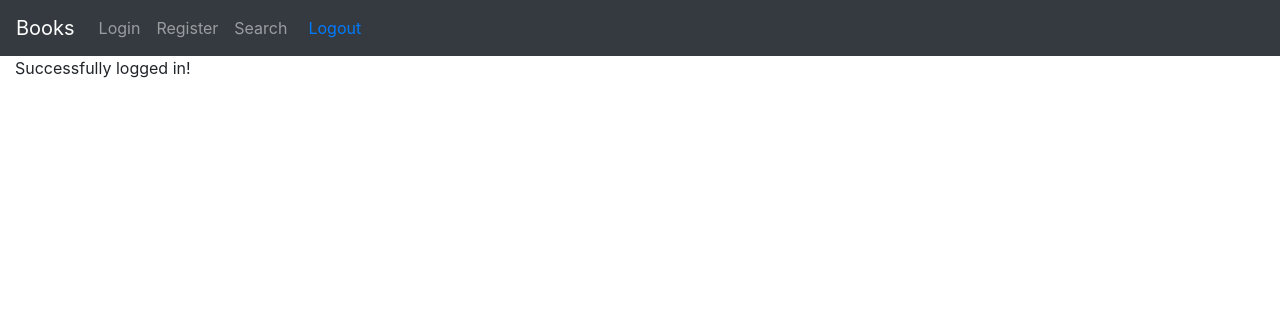
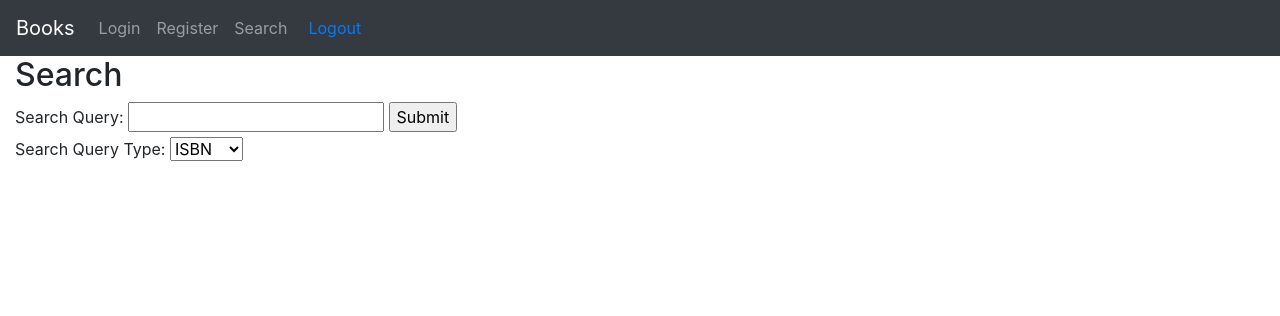
Before and after one commit to mminton21/project1, a Python web app: template templates/index.html in a window 1280 px wide. Shown: the top 316 px of the page. Run offline with Jinja, Linux system fonts and the light colour scheme; the template is opened without the code that fills it, so the values that code supplies are empty; some libraries are stand-ins or nearby versions.

Commit message:
Added Search tool to index.html

```diff
--- a/templates/index.html
+++ b/templates/index.html
@@ -3,6 +3,19 @@
 {% block title %}Index{% endblock %}
 {% block content %}
 
-Successfully logged in!
+<h2>Search</h2>
+
+<form action="/" method='POST'>
+    <label for="squery">Search Query:</label>
+    <input type="text" id="squery" name="squery">
+    <input type="submit">
+  </form>
+
+  <label for="squery_type">Search Query Type:</label>
+  <select name="squery_type">
+    <option value="isbn">ISBN</option>
+    <option value="title">Title</option>
+    <option value="author">Author</option>
+  </select>
 
 {% endblock %}
```
Also changed, not shown: application.py (+5 -2 lines).
